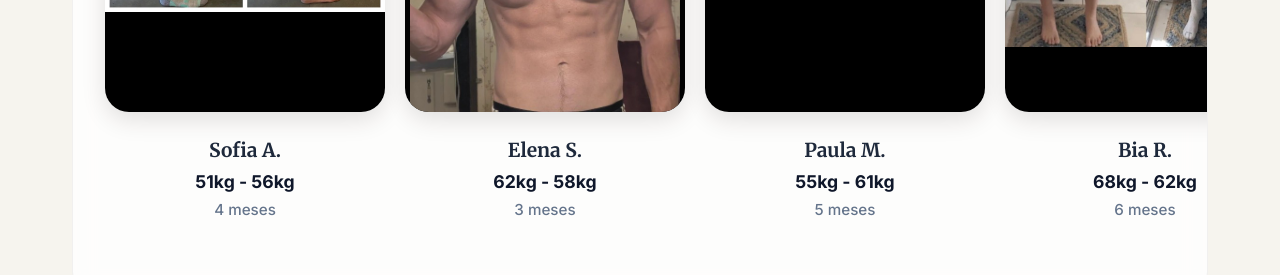
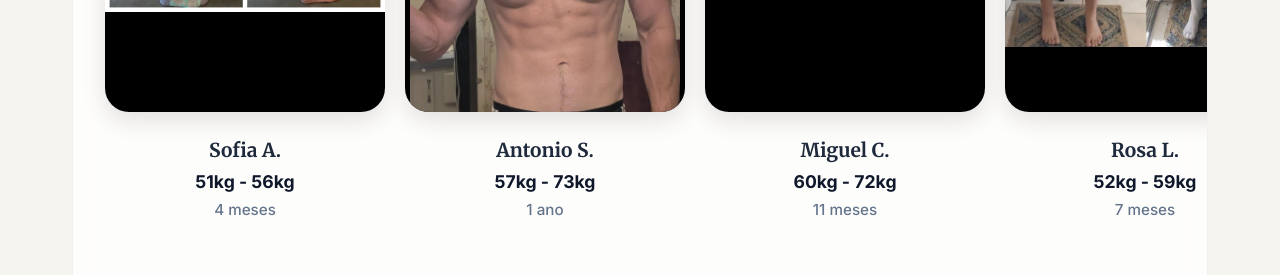
Before and after one commit to YohanSaibb026/LeadingPage, a React (Vite) app: page / in a window 1280 px wide. Shown: the part 3980-4255 px from the top of the page. Built offline with nearby package versions, Linux system fonts and the light colour scheme.

Commit message:
docs: update transformation cards with real user data

```diff
--- a/src/App.tsx
+++ b/src/App.tsx
@@ -41,10 +41,10 @@ function App() {
 
     const transformations = [
         { image: transform1, name: 'Sofia A.', stats: '51kg - 56kg', duration: '4 meses' },
-        { image: transform2, name: 'Elena S.', stats: '62kg - 58kg', duration: '3 meses' },
-        { image: transform3, name: 'Paula M.', stats: '55kg - 61kg', duration: '5 meses' },
-        { image: transform4, name: 'Bia R.', stats: '68kg - 62kg', duration: '6 meses' },
-        { image: transform5, name: 'Julia V.', stats: '50kg - 54kg', duration: '3 meses' },
+        { image: transform2, name: 'Antonio S.', stats: '57kg - 73kg', duration: '1 ano' },
+        { image: transform3, name: 'Miguel C.', stats: '60kg - 72kg', duration: '11 meses' },
+        { image: transform4, name: 'Rosa L.', stats: '52kg - 59kg', duration: '7 meses' },
+        { image: transform5, name: 'Juan R.', stats: '52kg - 74kg', duration: '1 ano 2 meses' },
     ];
 
     const [isHeroVisible, setIsHeroVisible] = useState(false);
```
